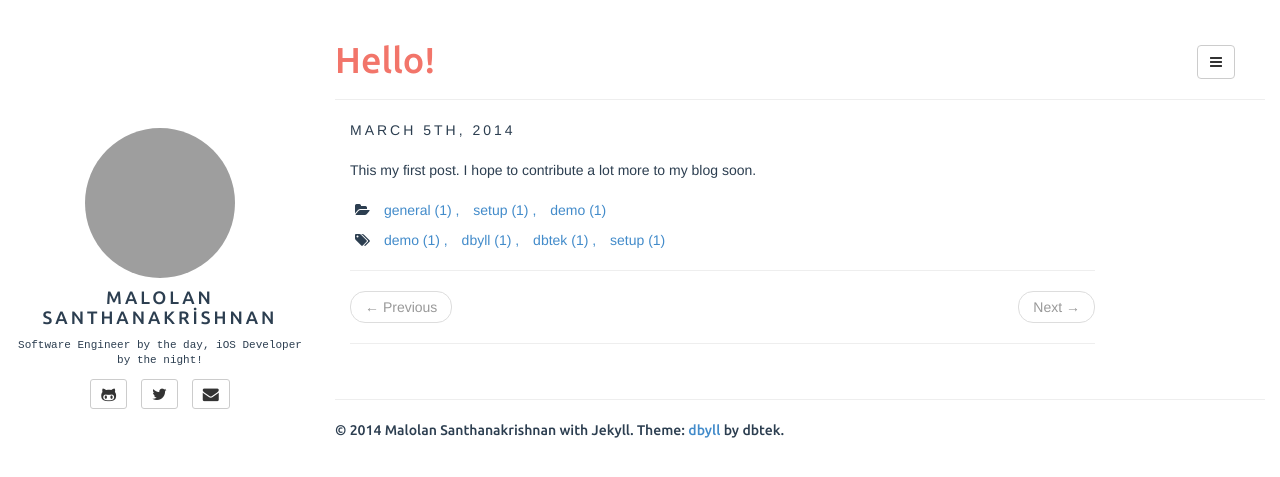
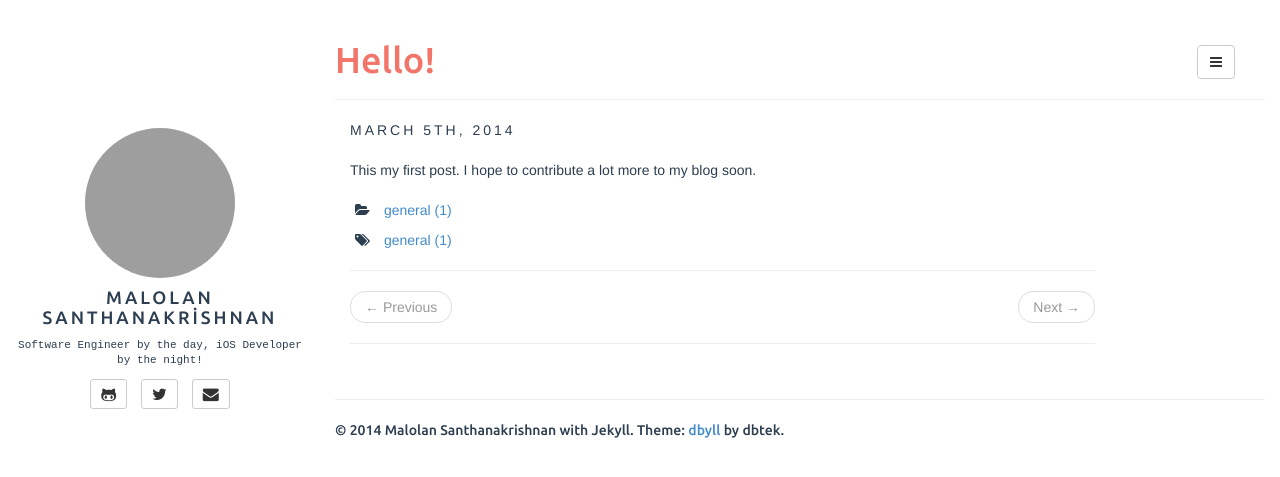
Before and after one commit to malolans/malolans.github.io, a Jekyll site: the page built from _posts/2014-3-5-Hello.md, in a window 1280 px wide. Shown: the top 477 px of the page. Built offline with Jekyll 4.4.1, drawn with Linux system fonts in a browser that asks for light colours; grey boxes are pictures that could not be loaded.

Commit message:
Simple changes

```diff
--- a/_posts/2014-3-5-Hello.md
+++ b/_posts/2014-3-5-Hello.md
@@ -1,8 +1,8 @@
 ---
 layout: post
 title: Hello!
-categories: [general, setup, demo]
-tags: [demo, dbyll, dbtek, setup]
+categories: [general]
+tags: [general]
 fullview: true
 ---
 
```
